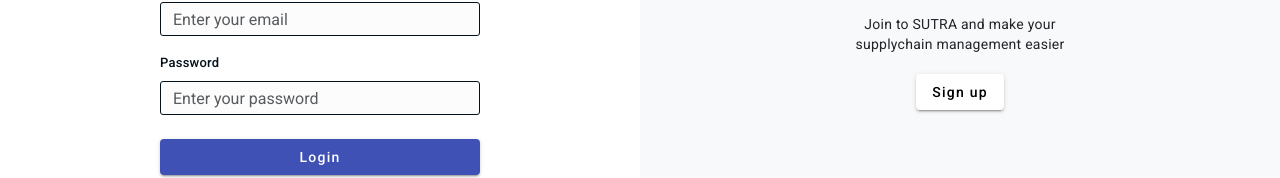
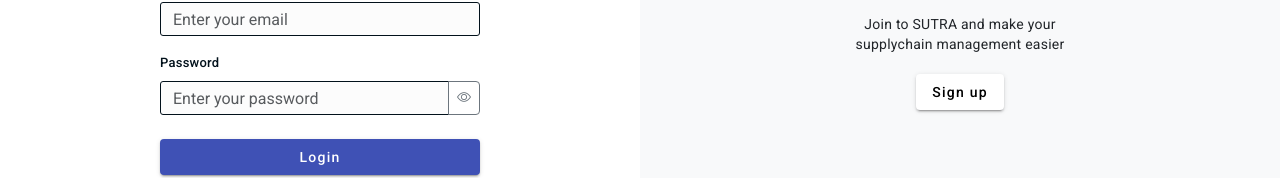
Before and after one commit to Melodious-nub/sutra, an Angular app: page /login in a window 1280 px wide. Shown: the part 346-524 px from the top of the page. Built offline with nearby package versions, Linux system fonts and the light colour scheme.

Commit message:
updated with login design fixed

```diff
--- a/src/app/pages/login/login.component.html
+++ b/src/app/pages/login/login.component.html
@@ -18,10 +18,17 @@
                                     <label for="ticket-number" class="form-label">Email address</label>
                                     <input ngModel required name="email" type="text" class="form-control" id="ticket-number" placeholder="Enter your email">
                                 </div>
+
                                 <div class="mb-3">
                                     <label for="Password" class="form-label">Password</label>
-                                    <input ngModel required name="password" type="password" class="form-control" id="Password" placeholder="Enter your password">
-                                </div>
+                                    <div class="input-group">
+                                      <input [(ngModel)]="password" required name="password" type="password" class="form-control" id="Password" placeholder="Enter your password">
+                                      <button class="btn btn-sm btn-outline-secondary" type="button" id="button-addon2" (click)="togglePasswordVisibility()">
+                                        <i class="bi bi-eye-slash" *ngIf="passwordVisible; else eyeOpen"></i>
+                                        <ng-template #eyeOpen><i class="bi bi-eye"></i></ng-template>
+                                      </button>
+                                    </div>
+                                  </div>
 
                                 <div class="pt-2">
                                     <div class="d-grid mx-auto">
--- a/src/app/pages/login/login.component.ts
+++ b/src/app/pages/login/login.component.ts
@@ -17,8 +17,17 @@
   ngOnInit(): void {
   }
 
+  passwordVisible = false;
+  password: string = '';
+
+  togglePasswordVisibility(): void {
+    this.passwordVisible = !this.passwordVisible;
+    let passwordInput = document.getElementById('Password') as HTMLInputElement;
+    passwordInput.type = this.passwordVisible ? 'text' : 'password';
+  }
+
   onLogin(loginForm: NgForm):void {
-    const loginData = { email: loginForm.value.email, password: loginForm.value.password };
+    const loginData = { email: loginForm.value.email, password: this.password };
     this.auth.login(loginData).subscribe({
       next: (res: any) => {
         if (res.success && res.statusCode === 200) {
--- a/src/index.html
+++ b/src/index.html
@@ -8,6 +8,7 @@
   <link rel="icon" type="image/x-icon" href="favicon.ico">
   <link href="https://fonts.googleapis.com/css2?family=Roboto:wght@300;400;500&display=swap" rel="stylesheet">
   <link href="https://fonts.googleapis.com/icon?family=Material+Icons" rel="stylesheet">
+  <link rel="stylesheet" href="https://cdn.jsdelivr.net/npm/bootstrap-icons/font/bootstrap-icons.css">
 </head>
 <body class="mat-typography">
   <app-root></app-root>
```
